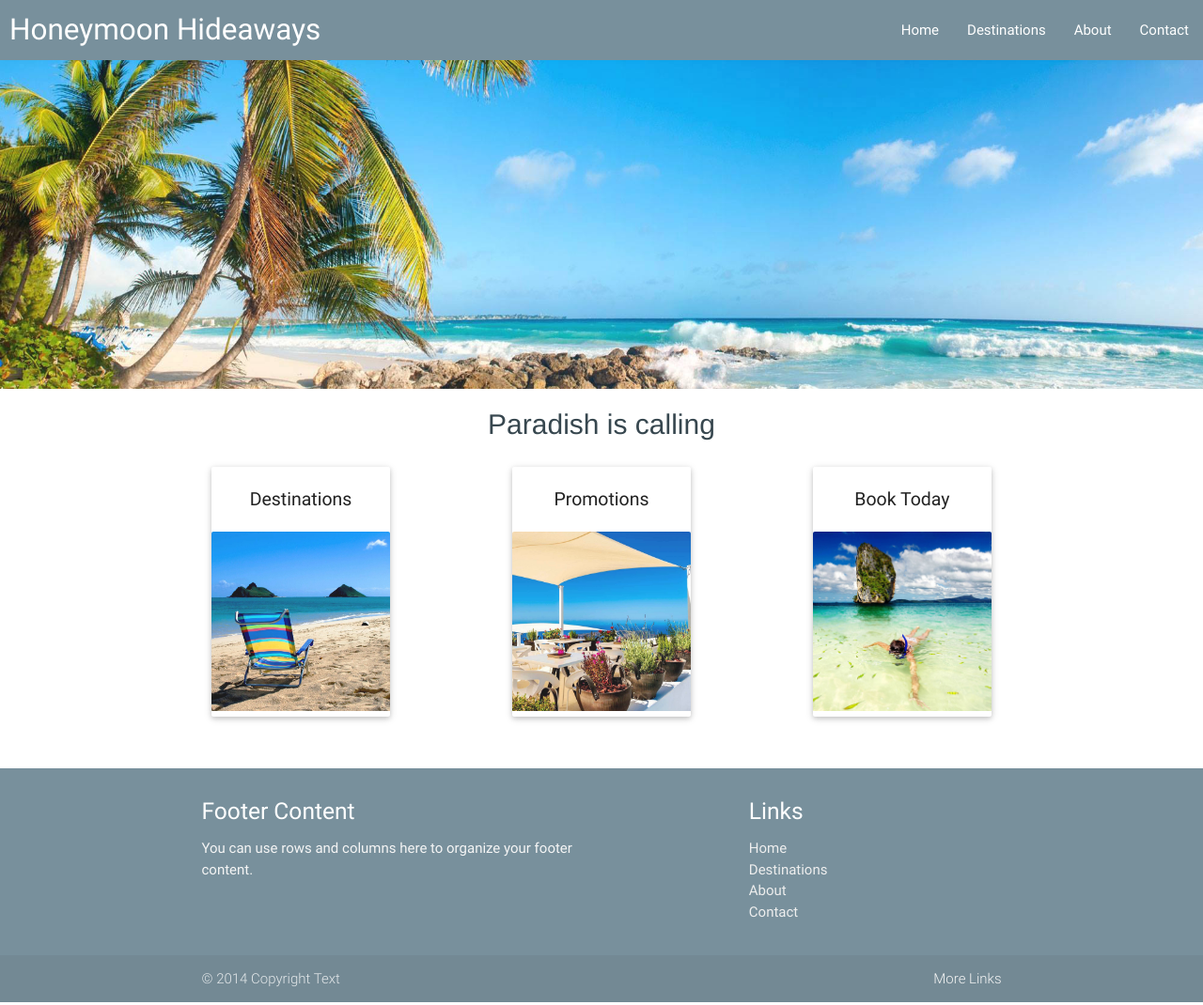
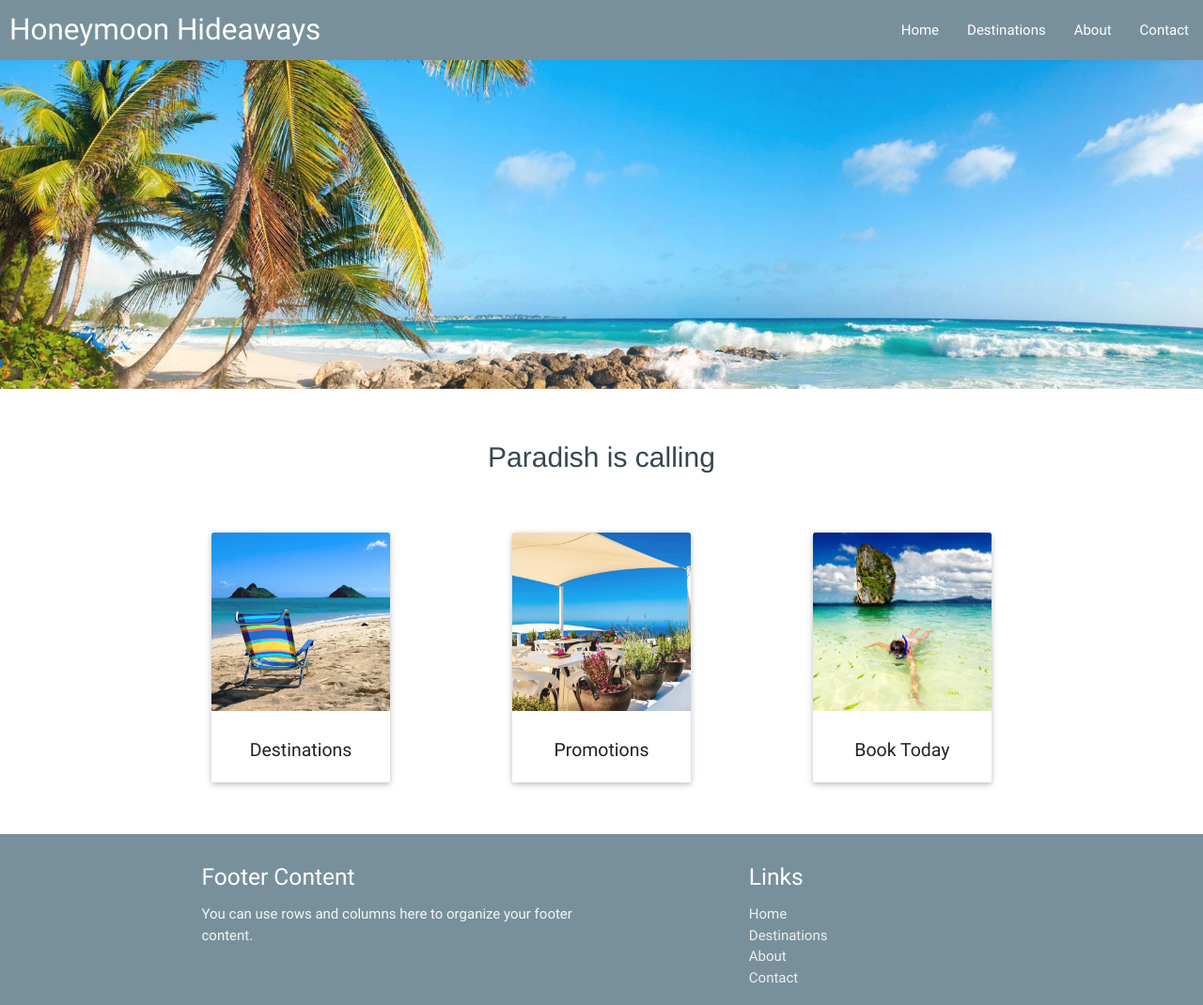
Before and after one commit to missmellyg85/travel-rewrite-angular, a website: page index.html at #/home in a window 1280 px wide. Shown: the top 1070 px of the page at 94% size. Drawn offline with nearby package versions, Linux system fonts and the light colour scheme.

Commit message:
Some more changes

```diff
--- a/app/components/components.less
+++ b/app/components/components.less
@@ -26,7 +26,9 @@ nav .brand-logo {
 .blurb {
   text-align: center;
   font-size: 2em;
-  padding: 15px;
+  @pad-blurb: 50px;
+  padding-top:@pad-blurb;
+  padding-bottom:@pad-blurb;
   color: @blue-gray-darken-3;
   font-family: "Helvetica Neue", Helvetica, Arial, sans-serif;
   font-weight:300;
--- a/app/home/home.html
+++ b/app/home/home.html
@@ -8,36 +8,33 @@
 <div class="row">
     <div class="col s2 offset-s2">
         <div class="card destinations">
+            <div class="card-image">
+                <img src="app/img/stock/cards/cards1.jpg">
+            </div>
             <div class="card-content">
                 <p>Destinations</p>
-            </div>
-            <div class="card-image">
-                <img src="app/img/stock/cards/cards1.jpg">
-                <!--<span class="card-title">Destinations</span>-->
             </div>
         </div>
     </div>
 
     <div class="col s2 offset-s1">
         <div class="card promotions">
+            <div class="card-image">
+                <img src="app/img/stock/cards/cards2.jpg">
+            </div>
             <div class="card-content">
                 <p>Promotions</p>
-            </div>
-            <div class="card-image">
-                <img src="app/img/stock/cards/cards2.jpg">
-                <!--<span class="card-title">Promotions</span>-->
             </div>
         </div>
     </div>
 
     <div class="col s2 offset-s1">
         <div class="card book">
+            <div class="card-image">
+                <img src="app/img/stock/cards/cards3.jpg">
+            </div>
             <div class="card-content">
                 <p>Book Today</p>
-            </div>
-            <div class="card-image">
-                <img src="app/img/stock/cards/cards3.jpg">
-                <!--<span class="card-title">Book Today</span>-->
             </div>
         </div>
     </div>
```
